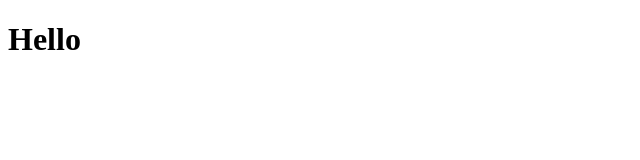
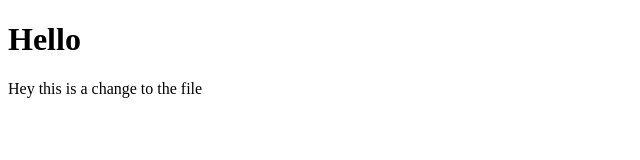
Before and after one commit to syamanashi/flow-ex, a plain HTML site: page index.html in a window 1280 px wide. Shown: the whole page, without its empty margins (0-640 px from the left). Drawn offline with Linux system fonts and the light colour scheme.

Commit message:
second feature complete

```diff
--- a/index.html
+++ b/index.html
@@ -8,6 +8,7 @@
 </head>
 <body>
     <h1>Hello</h1>
+    <p>Hey this is a change to the file</p>
 
 </body>
 </html>
```
